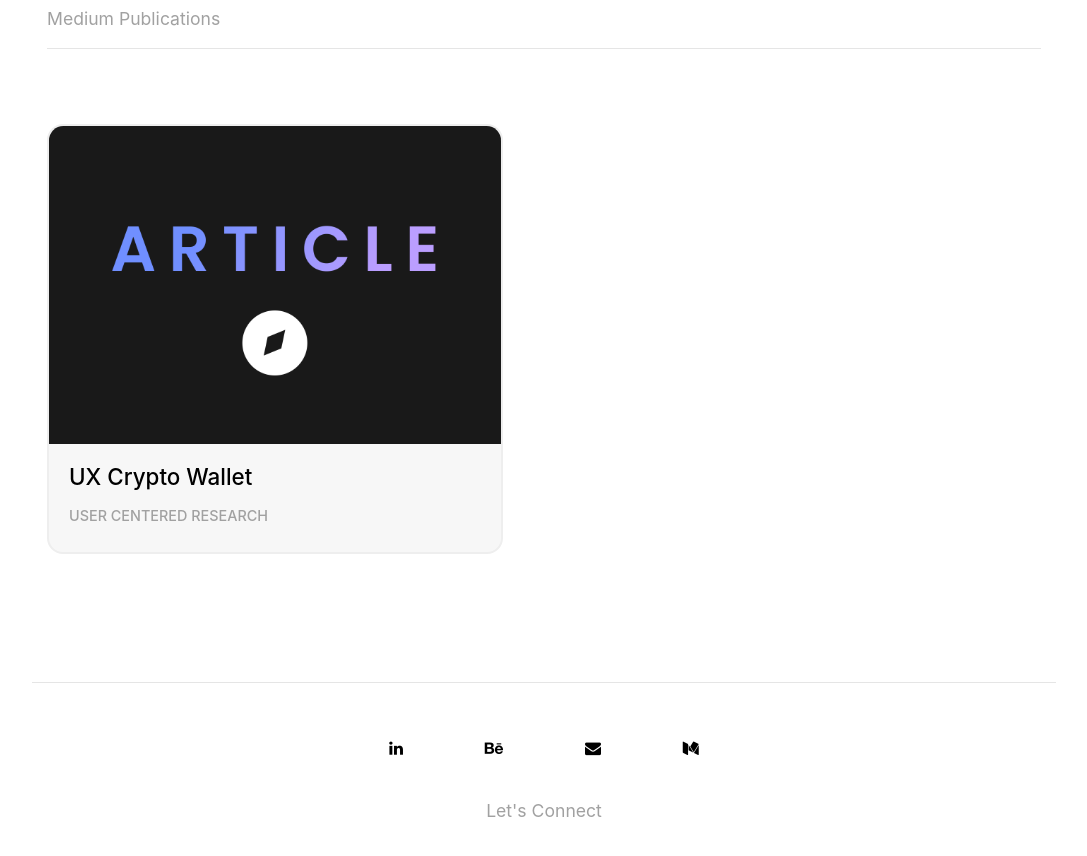
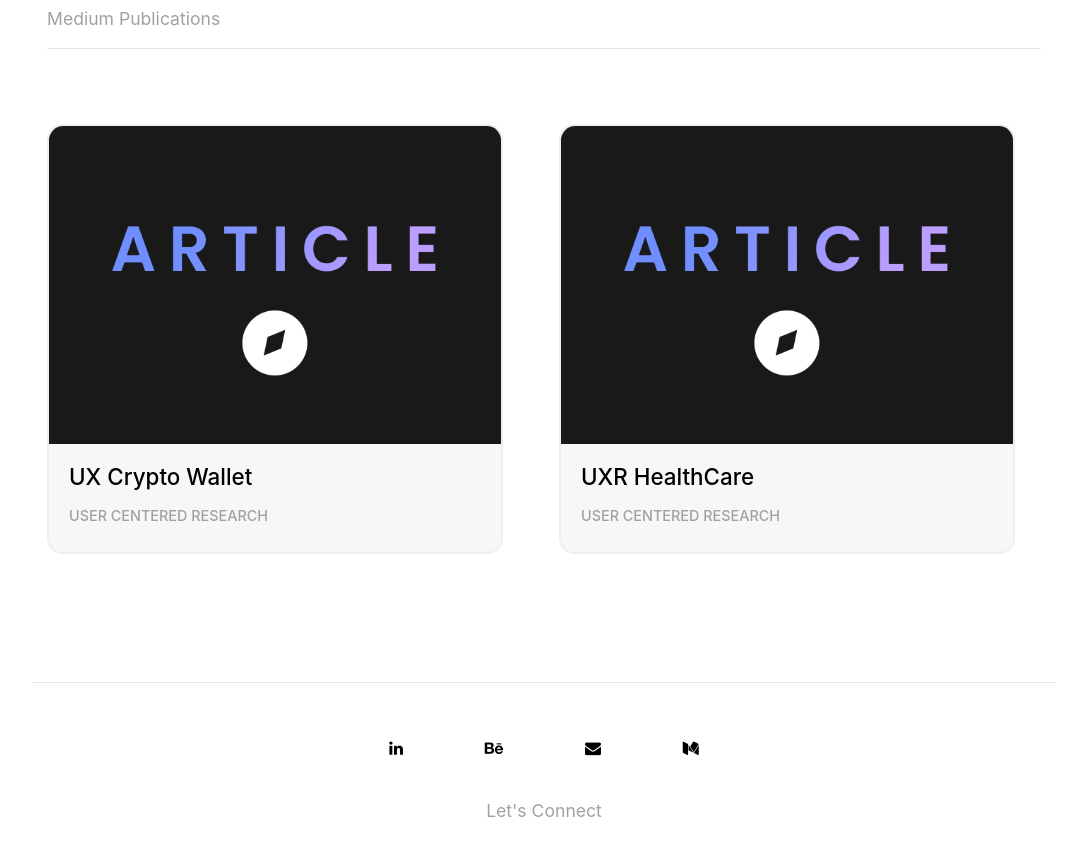
Before and after one commit to Geerthika/geerthika.github.io, a plain HTML site: page portfolio.html in a window 1280 px wide. Shown: the part 1405-2261 px from the top of the page, without its empty margins (96-1183 px from the left). Drawn offline with nearby package versions, Linux system fonts and the light colour scheme.

Commit message:
Update portfolio.html

```diff
--- a/portfolio.html
+++ b/portfolio.html
@@ -131,6 +131,16 @@
       </div>
     </div>
     </div>
+          <div class="col-sm-6 d-flex align-items-stretch">
+      <div class="card card-select">
+        <a href="https://medium.com/@geerthika/ux-mental-health-3d71c773e883"><img src="img/article.png" class="card-img-top" alt="frame1">
+          <div class="card-body">
+            <h5 class="card-title">UXR HealthCare</h5>
+            <h4>USER CENTERED RESEARCH</h4>
+        </a>
+      </div>
+    </div>
+    </div>
   </div>
 
 
```
